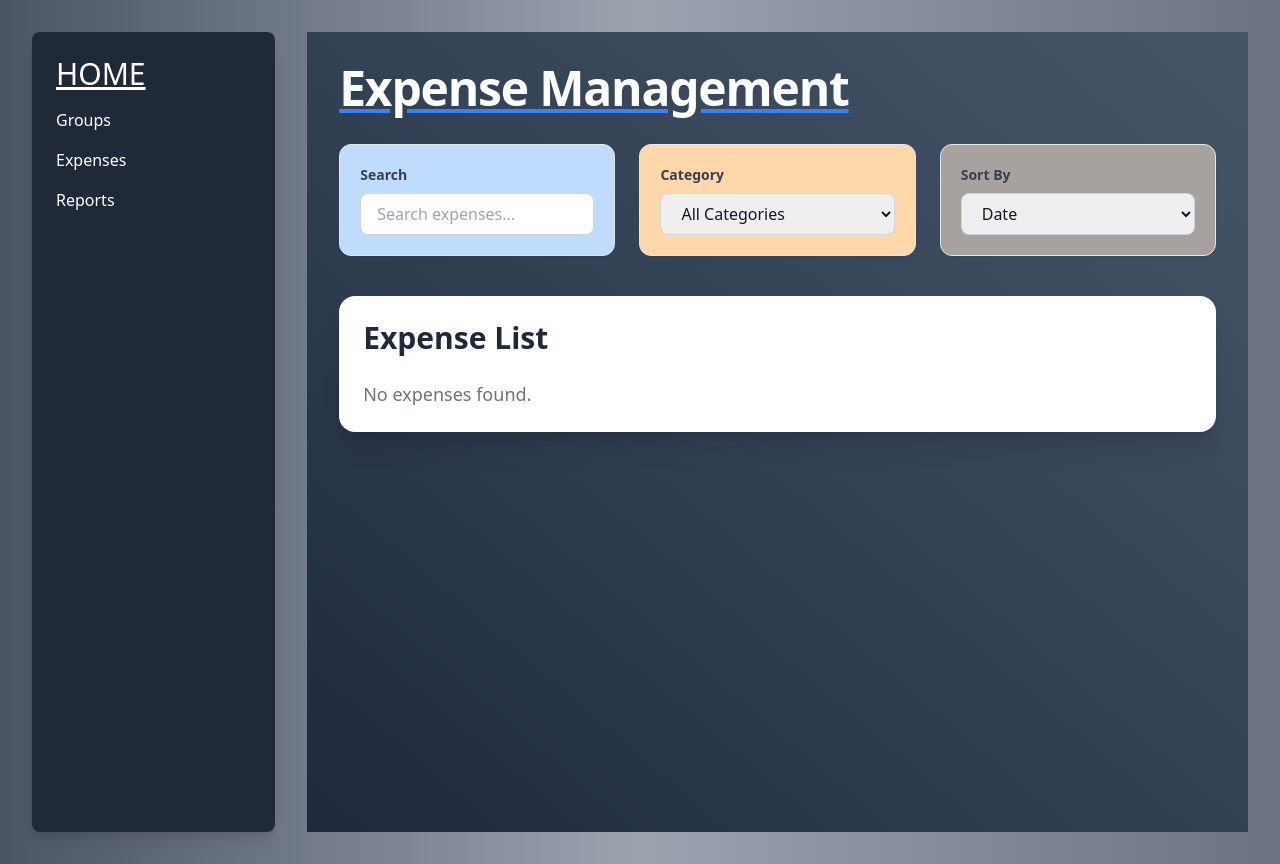
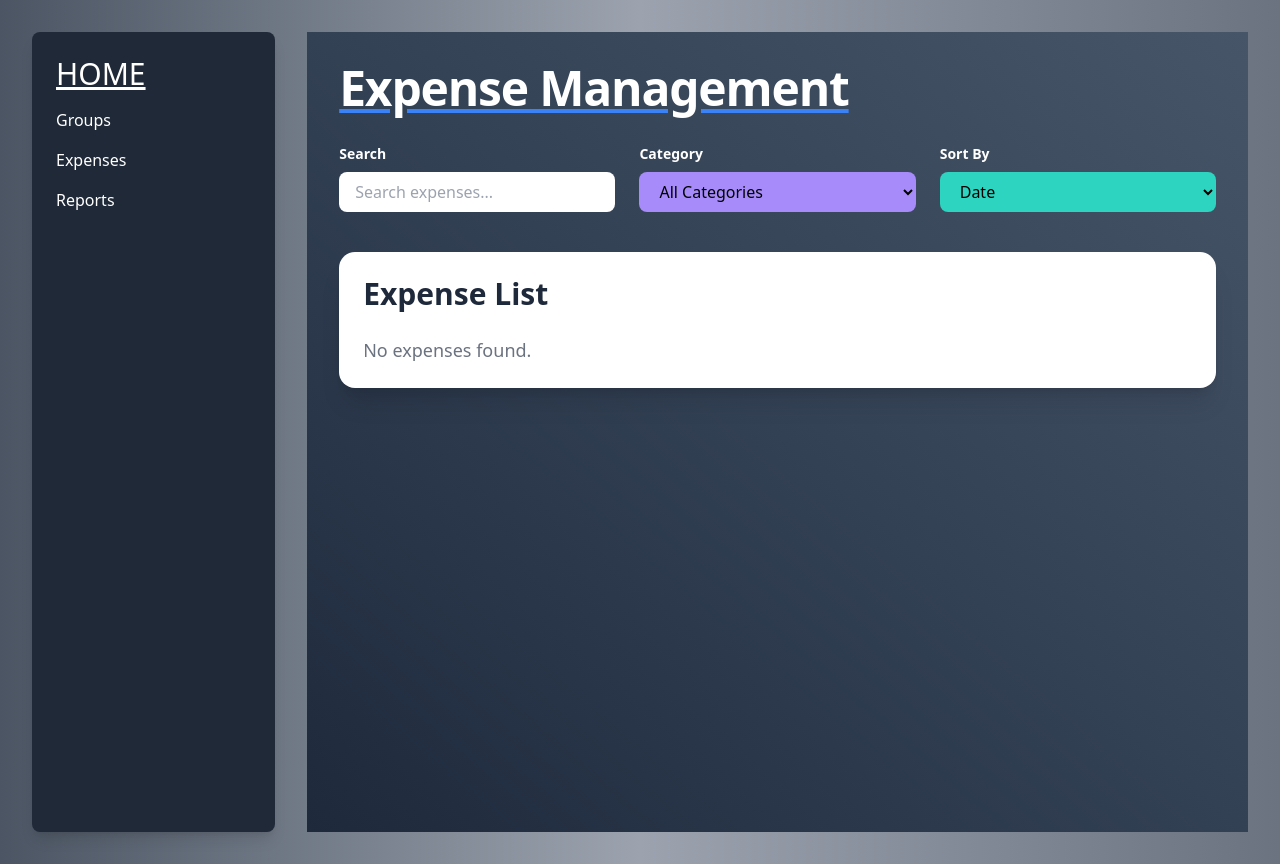
Before and after one commit to uvraviz007/fintrack, a React (Create React App) app in the folder frontend/: page /expense in a window 1280 px wide. Built offline with nearby package versions, Linux system fonts and the light colour scheme.

Commit message:
updated styling

```diff
--- a/frontend/src/pages/Expense.jsx
+++ b/frontend/src/pages/Expense.jsx
@@ -51,26 +51,28 @@ function Expense() {
           Expense Management
         </h1>
 
-        {/* Search & Filters */}
+        {/* Labels above colored boxes with same background */}
+        <div className="grid grid-cols-1 md:grid-cols-3 gap-6 mb-2">
+          <div className="text-sm font-semibold text-white">Search</div>
+          <div className="text-sm font-semibold text-white">Category</div>
+          <div className="text-sm font-semibold text-white">Sort By</div>
+        </div>
 
+        {/* Colored Input Boxes */}
         <div className="grid grid-cols-1 md:grid-cols-3 gap-6 mb-10">
           {/* Search Box */}
-              <div className="col-span-1 bg-blue-200 border border-gray-200 rounded-xl shadow-sm p-5">
-                <label className="block text-sm font-semibold text-gray-700 mb-2">Search</label>
            <input
               type="text"
               placeholder="Search expenses..."
-                  className="w-full px-4 py-2 text-gray-900 rounded-lg border border-gray-300 focus:outline-none focus:ring-2 focus:ring-blue-400"
+              className="w-full px-4 py-2 text-black rounded-lg focus:outline-none focus:ring-2 focus:ring-white"
               value={searchTerm}
               onChange={(e) => setSearchTerm(e.target.value)}
             />
-              </div>
+
 
           {/* Filter Box */}
-      <div className="col-span-1 bg-orange-200 border border-gray-200 rounded-xl shadow-sm p-5">
-        <label className="block text-sm font-semibold text-gray-700 mb-2">Category</label>
            <select
-          className="w-full px-4 py-2 text-gray-900 rounded-lg border border-gray-300 focus:outline-none focus:ring-2 focus:ring-blue-400"
+              className="w-full px-4 py-2 text-black bg-violet-400 rounded-lg focus:outline-none focus:ring-2 focus:ring-white"
               value={filter}
               onChange={(e) => setFilter(e.target.value)}
             >
@@ -80,23 +82,20 @@ function Expense() {
               <option value="Entertainment">Entertainment</option>
               <option value="Others">Others</option>
             </select>
-      </div>
+
 
           {/* Sort Box */}
-      <div className="col-span-1 bg-stone-400 border border-gray-200 rounded-xl shadow-sm p-5">
-        <label className="block text-sm font-semibold text-gray-700 mb-2">Sort By</label>
+
             <select
-          className="w-full px-4 py-2 text-gray-900 rounded-lg border border-gray-300 focus:outline-none focus:ring-2 focus:ring-blue-400"
+              className="w-full px-4 py-2 bg-teal-400 text-black rounded-lg focus:outline-none focus:ring-2 focus:ring-white"
               value={sortOption}
               onChange={(e) => setSortOption(e.target.value)}
             >
               <option value="date">Date</option>
               <option value="amount">Amount</option>
             </select>
+
         </div>
-    </div>
-
-
 
         {/* Expense List */}
         <div className="bg-white text-gray-900 rounded-2xl shadow-xl p-6">
```
Lines whose indentation alone changed are shown as unchanged.
